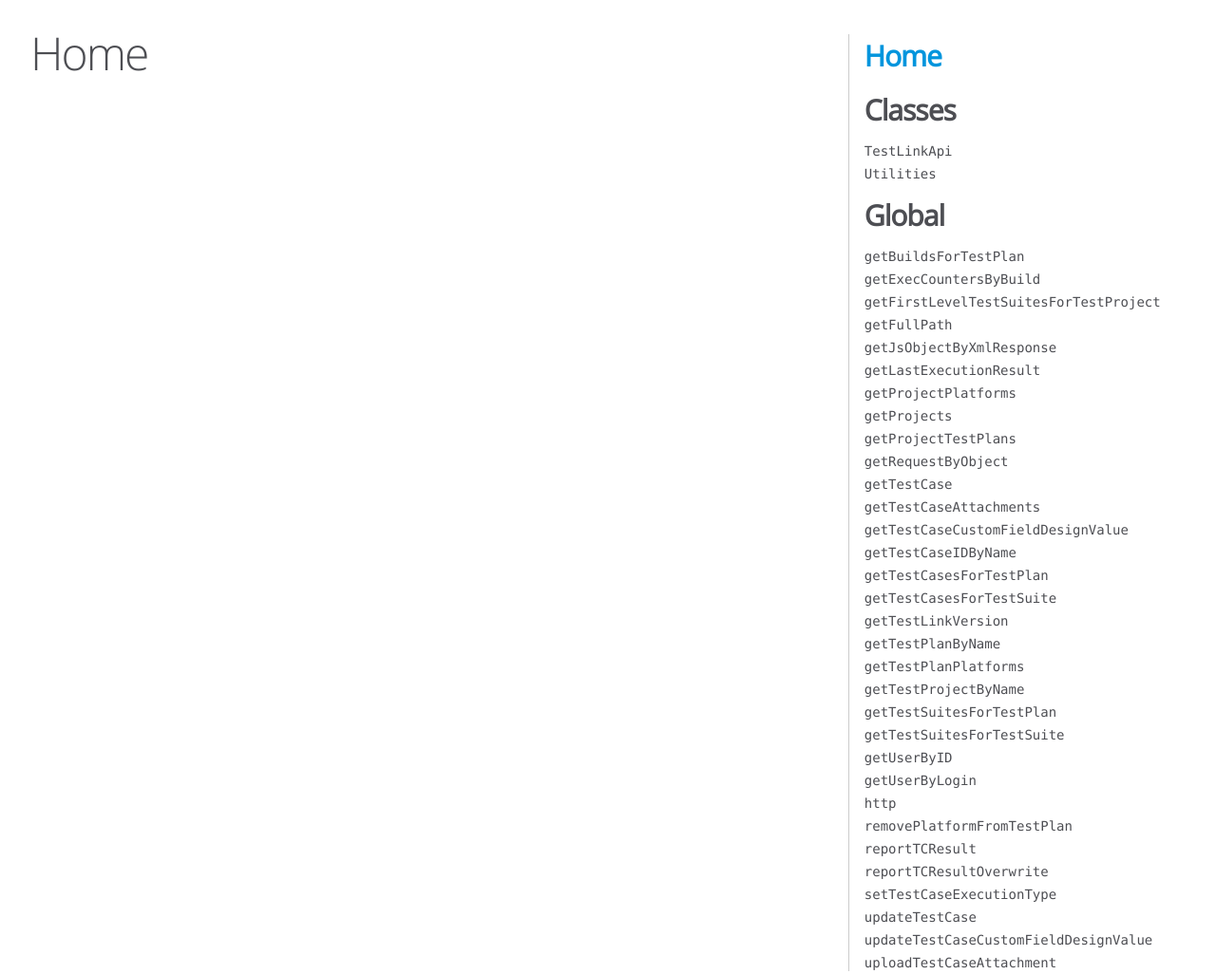
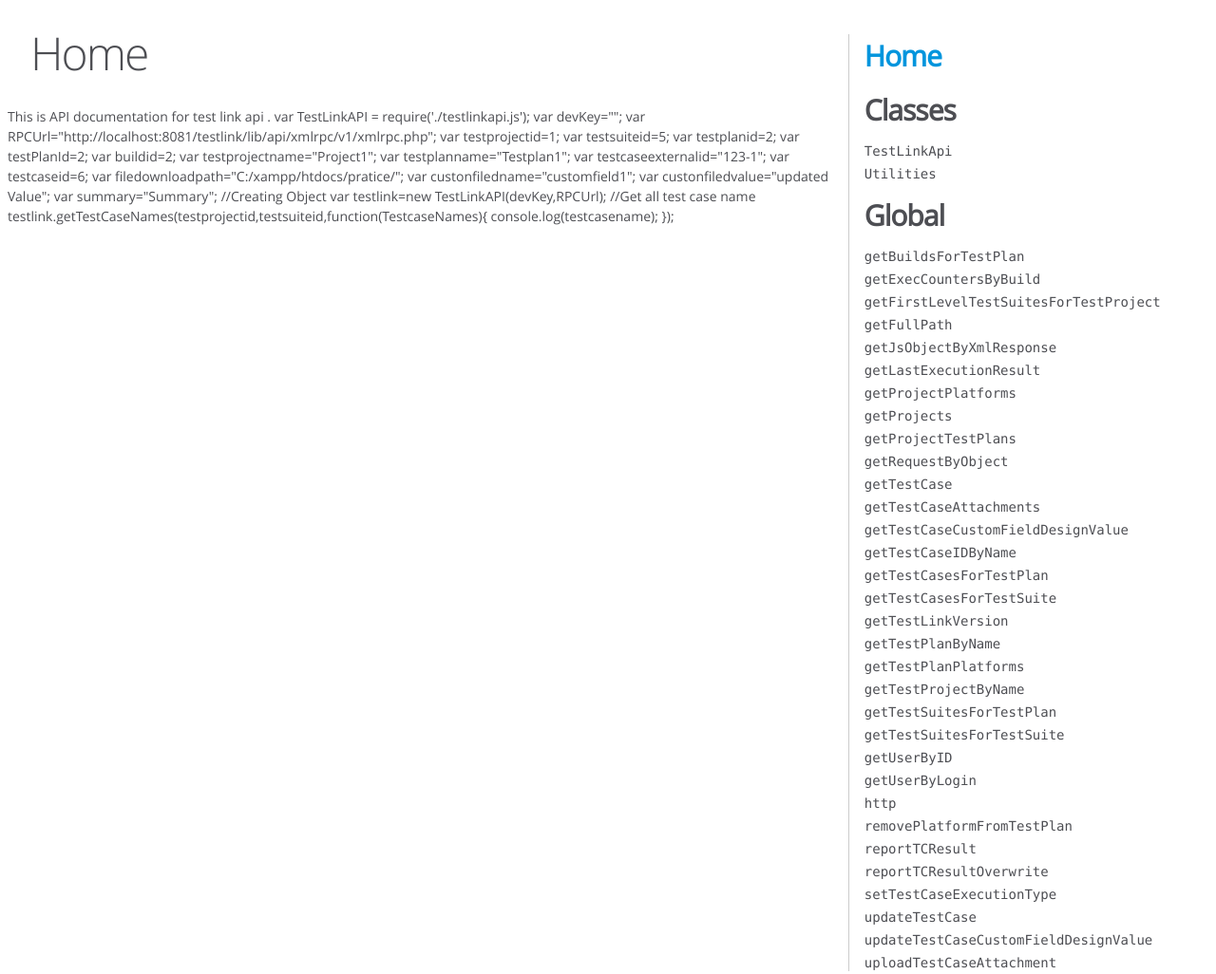
Before and after one commit to LeonLipu/LeonLipu.github.io, a plain HTML site: page index.html in a window 1280 px wide. Shown: the top 1026 px of the page at 95% size. Drawn offline with Linux system fonts and the light colour scheme.

Commit message:
index file been modified

```diff
--- a/index.html
+++ b/index.html
@@ -1,3 +1,4 @@
+
 <!DOCTYPE html>
 <html lang="en">
 <head>
@@ -21,7 +22,45 @@
 
 
 
+This is API documentation for test link api .
 
+
+
+var TestLinkAPI = require('./testlinkapi.js');
+
+            var devKey="";
+            var RPCUrl="http://localhost:8081/testlink/lib/api/xmlrpc/v1/xmlrpc.php";
+            var testprojectid=1;
+            var testsuiteid=5;
+            var testplanid=2;
+            var testPlanId=2;
+            var buildid=2;
+            var testprojectname="Project1";
+            var testplanname="Testplan1";
+            var testcaseexternalid="123-1";
+            var testcaseid=6;
+            var filedownloadpath="C:/xampp/htdocs/pratice/";
+            var custonfiledname="customfield1";
+            var custonfiledvalue="updated Value";
+            var summary="Summary";
+
+//Creating Object
+
+var testlink=new TestLinkAPI(devKey,RPCUrl);
+
+//Get all test case name
+testlink.getTestCaseNames(testprojectid,testsuiteid,function(TestcaseNames){
+
+            console.log(testcasename);
+});
+
+
+<pre>
+
+
+
+
+</pre>
 
 
 
```
